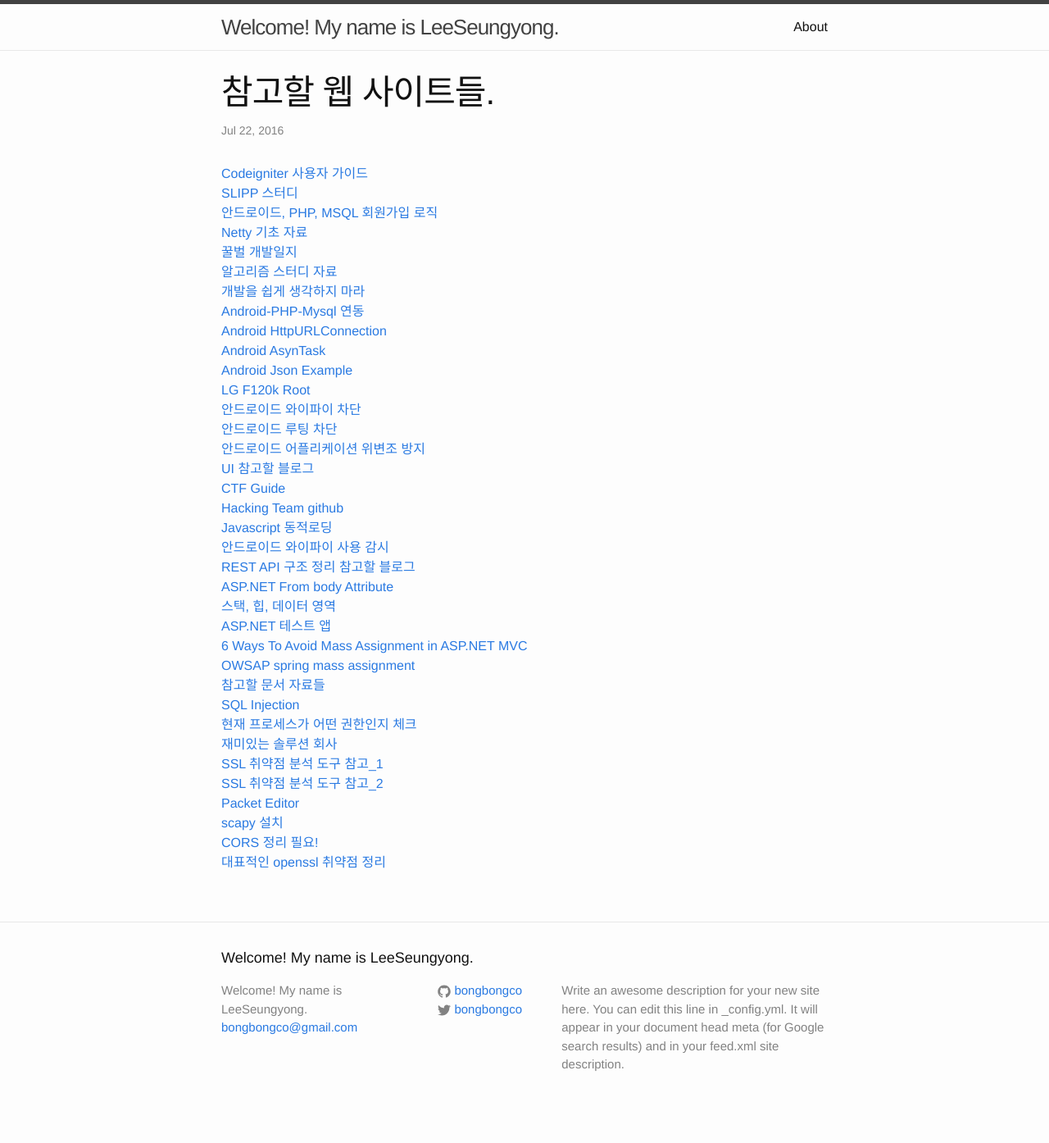
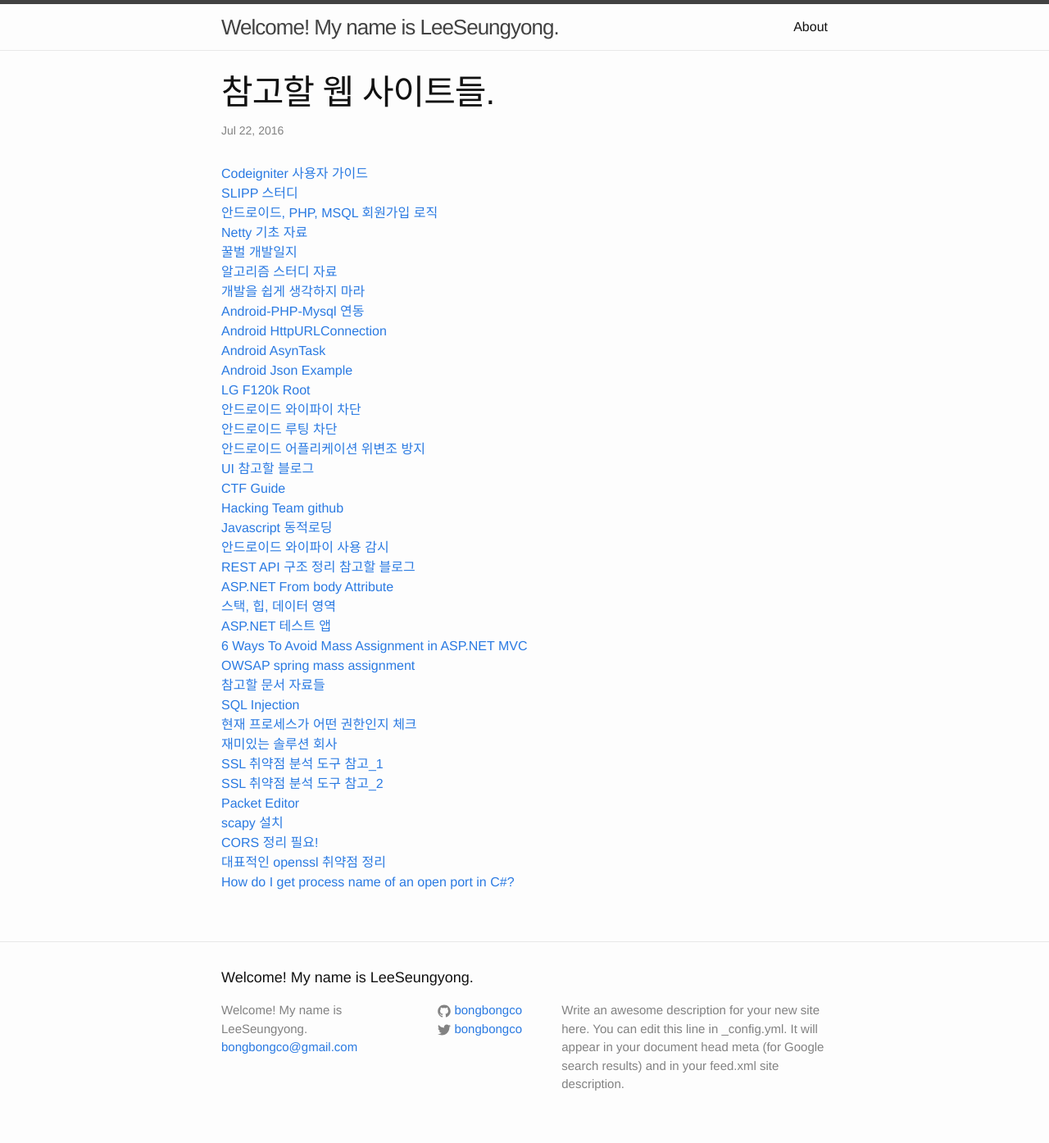
Before and after one commit to LktProgrammer/bongbongco.github.io, a Jekyll site: the page built from _posts/2016-07-22-Website-List.markdown, in a window 1280 px wide. Shown: the whole page at 82% size. Built offline with Jekyll 4.4.1, drawn with Linux system fonts in a browser that asks for light colours; before the commit the page ends 1370 px from its top, so only the background shows below that.

Commit message:
add web site list

```diff
--- a/_posts/2016-07-22-Website-List.markdown
+++ b/_posts/2016-07-22-Website-List.markdown
@@ -39,3 +39,4 @@ title: 참고할 웹 사이트들.
 [scapy 설치](http://iict-space.heig-vd.ch/ars/2014/12/17/install-and-run-scapy-on-mac-os-x-10-10-yosemite/)
 [CORS 정리 필요!](https://scarfunk.github.io/2016/08/06/CORS/)
 [대표적인 openssl 취약점 정리](http://coffeenix.net/bbs/viewtopic.php?p=10318)
+[How do I get process name of an open port in C#?](http://stackoverflow.com/questions/1675077/how-do-i-get-process-name-of-an-open-port-in-c)
```
